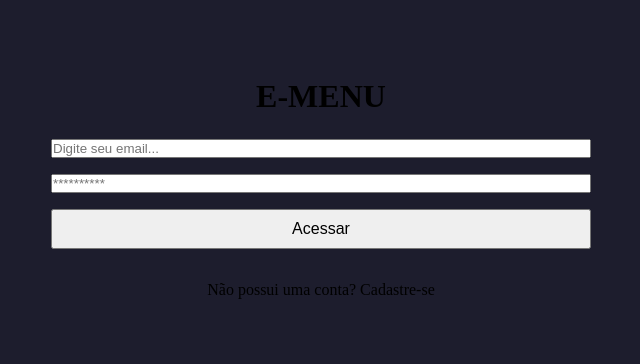
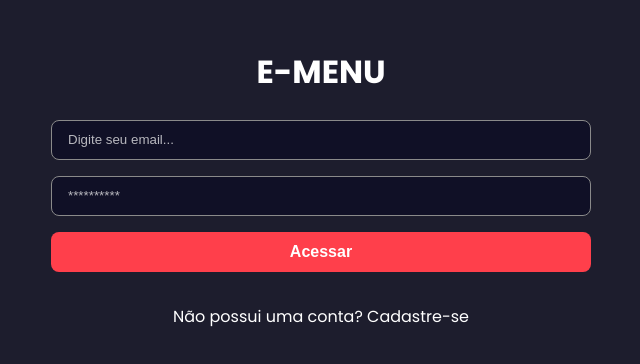
Before and after one commit to Joo-Dias/react-e_menu, a Next.js app in the folder frontend/: page / in a window 1280 px wide. Shown: the part 212-576 px from the top of the page, without its empty margins (319-959 px from the left). Built offline with nearby package versions, Linux system fonts and the light colour scheme.

Commit message:
Finalizando a página de login

```diff
--- a/frontend/src/app/globals.scss
+++ b/frontend/src/app/globals.scss
@@ -12,7 +12,7 @@
     --dark-900: #101026;
     --dark-700: #1d1d2d;
 
-    --grey-100: #8a8a8a;
+    --gray-100: #8a8a8a;
     --green-900: #3fffa3;
     --red-900: #FF3f4b;
 }
--- a/frontend/src/app/layout.tsx
+++ b/frontend/src/app/layout.tsx
@@ -1,6 +1,13 @@
 import type { Metadata } from "next";
 import { Geist, Geist_Mono } from "next/font/google";
 import "./globals.scss";
+import { Poppins } from "next/font/google";
+
+const poppins = Poppins({
+  subsets: ['latin'],
+  weight: ['400', '600', '700'],
+  variable: '--font-poppins'
+})
 
 const geistSans = Geist({
   variable: "--font-geist-sans",
@@ -23,7 +30,7 @@ export default function RootLayout({
   children: React.ReactNode;
 }>) {
   return (
-    <html lang="en">
+    <html lang="pt-br" className={poppins.className}>
       <body className={`${geistSans.variable} ${geistMono.variable}`}>
         {children}
       </body>
--- a/frontend/src/app/page.module.scss
+++ b/frontend/src/app/page.module.scss
@@ -29,7 +29,40 @@
   form button{
     height: 40px;
     font-size: 16px;
+    background-color: var(--red-900);
+    border: 0;
+    border-radius: 8px;
+    color: var(--white);
+    font-weight: bold;
+    align-items: center;
+    justify-content: center;
+    transition: all .5s;
   }
+
+  form button:hover {
+    transform: scale(1.05);
+  }
+}
+
+.title {
+  color: var(--white);
+}
+
+.input {
+  height: 40px;
+  border: 1px solid var(--gray-100);
+  padding: 0 16px;
+  border-radius: 8px;
+  background-color: var(--dark-900);
+  color: var(--white);
+}
+
+.input::placeholder {
+  color: rgba(255, 255, 255, 0.700);
+}
+
+.text {
+  color: var(--white);
 }
 
 @media (max-width: 620px) {
--- a/frontend/src/app/page.tsx
+++ b/frontend/src/app/page.tsx
@@ -9,7 +9,7 @@ export default function Page(){
   return(
     <>
       <div className={styles.containerCenter}>
-        <h1>E-MENU</h1>
+        <h1 className={styles.title}>E-MENU</h1>
 
         <section className={styles.login}>
             <form action="">
@@ -29,7 +29,7 @@ export default function Page(){
                 className={styles.input}
               />
 
-              <button type='submit'>
+              <button type='submit' className={styles.button}>
                 Acessar
               </button>
             </form>
```
